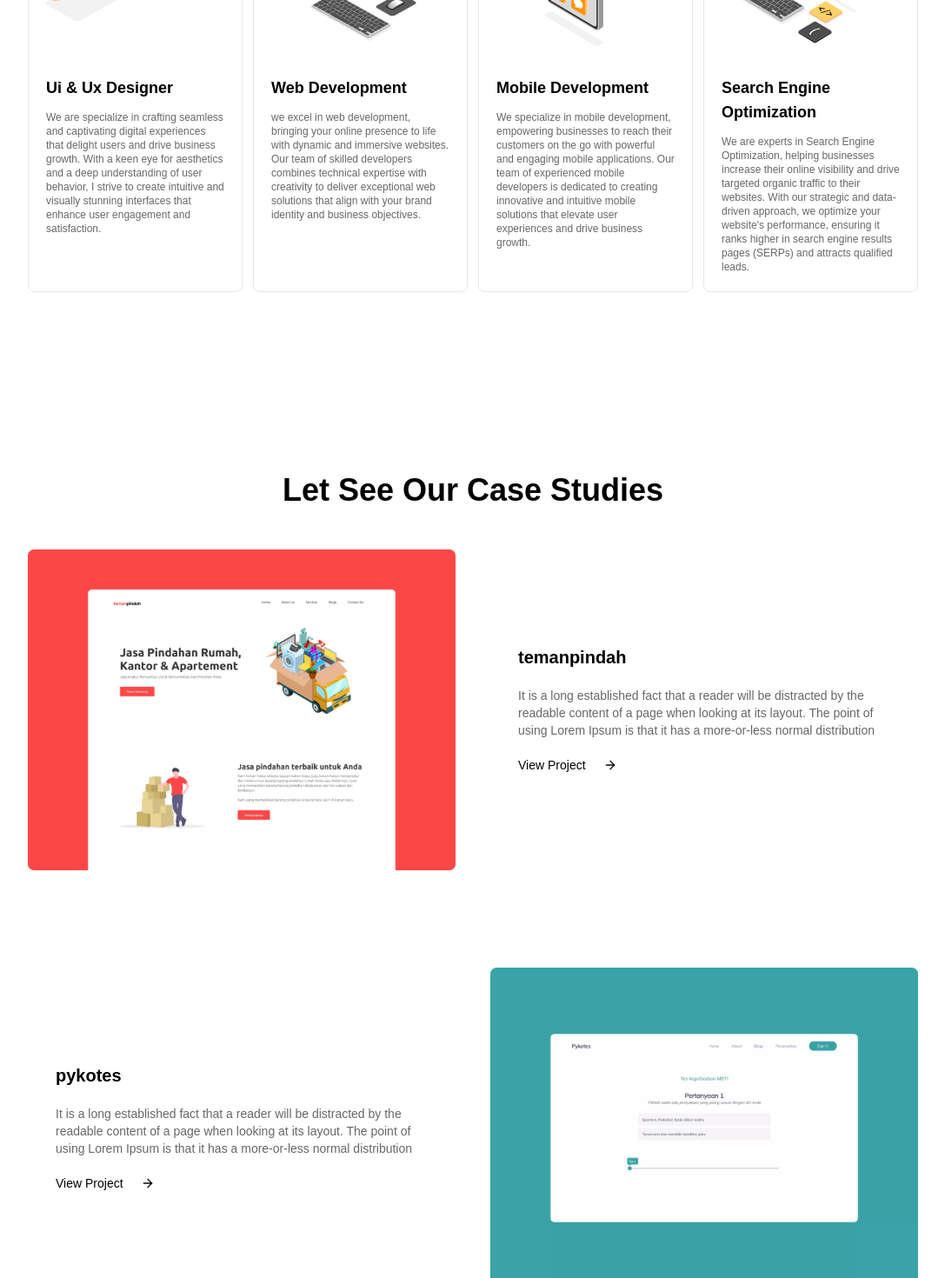
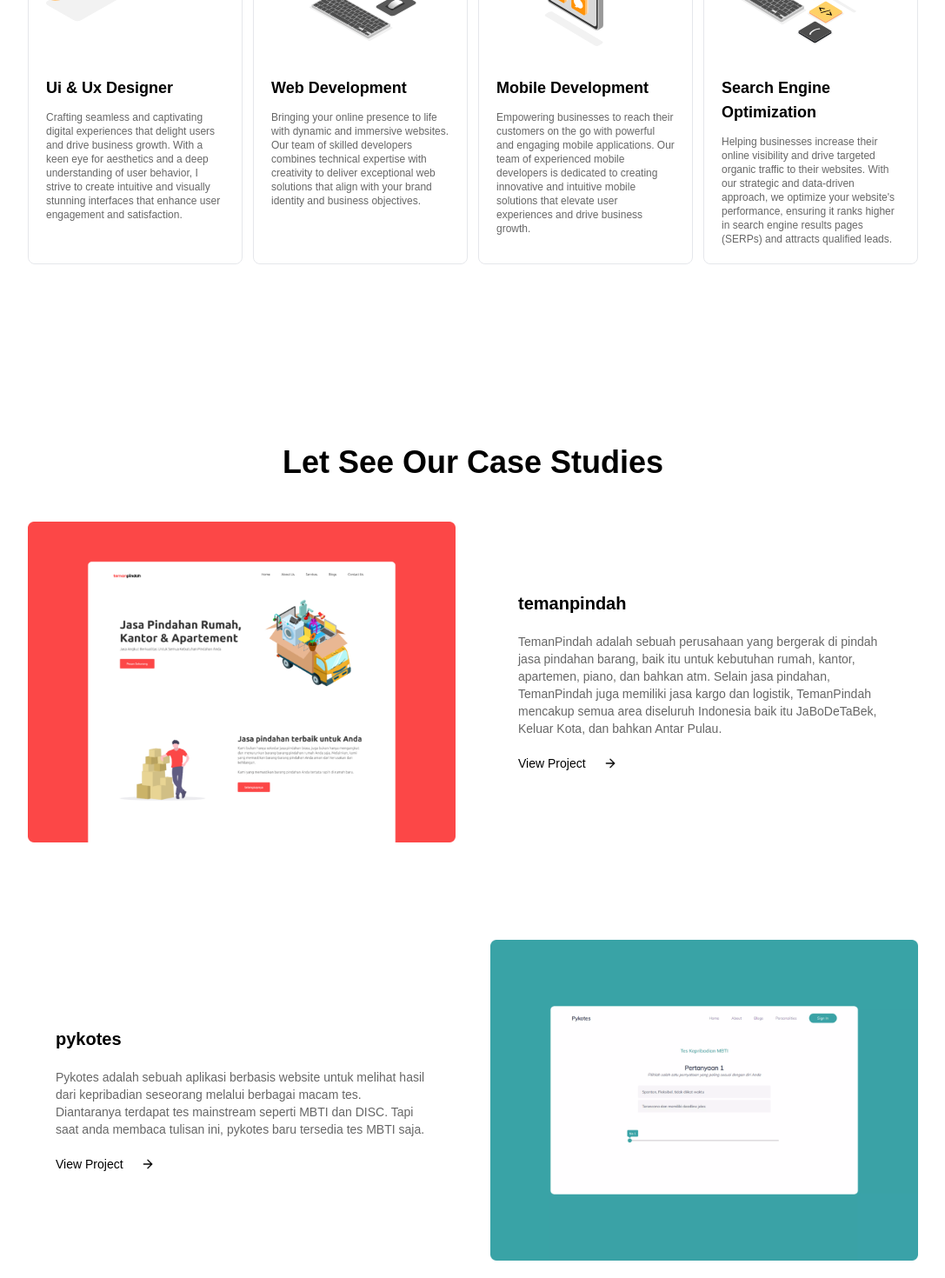
Before and after one commit to rasmadibnu/taxacode, a React (Create React App) app: page / in a window 1280 px wide. Shown: the part 1580-3050 px from the top of the page at 87% size, without its empty margins (96-1183 px from the left). Built offline with nearby package versions, Linux system fonts and the light colour scheme.

Commit message:
fix template and margin

```diff
--- a/public/index.html
+++ b/public/index.html
@@ -11,6 +11,7 @@
     />
     <meta property="og:title" content="Taxacode" />
     <meta property="og:url" content="http://taxacode.com" />
+    <meta property="og:image" content="%PUBLIC_URL%/g10.svg" />
     <link rel="apple-touch-icon" href="%PUBLIC_URL%/TC(2).svg" />
     <!--
       manifest.json provides metadata used when your web app is installed on a
--- a/src/components/Footer.js
+++ b/src/components/Footer.js
@@ -7,7 +7,7 @@
     return (
         <section id="footer" className="bg-black opacity-90 mt-24 py-10">
 
-        <div className="max-w-5xl md:mx-auto mx-5 grid md:grid-cols-5 grid-cols-2 gap-6 text-white">
+        <div className="max-w-5xl xl:mx-auto mx-5 grid md:grid-cols-5 grid-cols-2 gap-6 text-white">
             <div>
                 <p className="font-medium text-base">Find Us</p>
                 <div className="mt-5">
@@ -70,7 +70,7 @@
             </div>
         </div>
 
-        <div className="max-w-5xl md:mx-auto mx-5 md:flex md:justify-between mt-20 text-white text-xs opacity-60">
+        <div className="max-w-5xl xl:mx-auto mx-5 md:flex md:justify-between mt-20 text-white text-xs opacity-60">
             <div>
                 <ul className="flex space-x-5 ">
                     <li>Term of use</li>
--- a/src/components/Navigation.js
+++ b/src/components/Navigation.js
@@ -2,7 +2,7 @@
 import Menu from '../assets/img/menu.svg'
 const Navigation = ({setStateSidebar, ...props}) => {
     return (
-        <section id="navbar" className="max-w-5xl md:mx-auto mx-5">
+        <section id="navbar" className="max-w-5xl xl:mx-auto mx-5">
 
         <div className="flex justify-between py-7">
             <div>
--- a/src/pages/Home.js
+++ b/src/pages/Home.js
@@ -13,7 +13,7 @@
 const Home = () => {
     return (
         <>
-    <section className="max-w-5xl md:mx-auto mx-5 mt-16">
+    <section className="max-w-5xl xl:mx-auto mx-5 mt-16">
 
         <div className="grid md:grid-cols-2 gap-5">
             <div className="flex items-center">
@@ -63,7 +63,7 @@
                     </div>
                     <div className="md:mt-10 mt-5">
                         <p className="font-semibold text-lg">Ui & Ux Designer</p>
-                        <p className="mt-3 opacity-60 text-xs">We are specialize in crafting seamless and captivating digital experiences that delight users and drive business growth. With a keen eye for aesthetics and a deep understanding of user behavior, I strive to create intuitive and visually stunning interfaces that enhance user engagement and satisfaction.</p>
+                        <p className="mt-3 opacity-60 text-xs">Crafting seamless and captivating digital experiences that delight users and drive business growth. With a keen eye for aesthetics and a deep understanding of user behavior, I strive to create intuitive and visually stunning interfaces that enhance user engagement and satisfaction.</p>
                     </div>
                 </div>
                 <div data-aos="fade-down" className="border box-border px-5 py-5 rounded-lg">
@@ -72,7 +72,7 @@
                     </div>
                     <div className="md:mt-10 mt-5">
                         <p className="font-semibold text-lg">Web Development</p>
-                        <p className="mt-3 opacity-60 text-xs">we excel in web development, bringing your online presence to life with dynamic and immersive websites. Our team of skilled developers combines technical expertise with creativity to deliver exceptional web solutions that align with your brand identity and business objectives.</p>
+                        <p className="mt-3 opacity-60 text-xs">Bringing your online presence to life with dynamic and immersive websites. Our team of skilled developers combines technical expertise with creativity to deliver exceptional web solutions that align with your brand identity and business objectives.</p>
                     </div>
                 </div>
                 <div data-aos="fade-up" className="border box-border px-5 py-5 rounded-lg">
@@ -81,7 +81,7 @@
                     </div>
                     <div className="md:mt-10 mt-5">
                         <p className="font-semibold text-lg">Mobile Development</p>
-                        <p className="mt-3 opacity-60 text-xs">We specialize in mobile development, empowering businesses to reach their customers on the go with powerful and engaging mobile applications. Our team of experienced mobile developers is dedicated to creating innovative and intuitive mobile solutions that elevate user experiences and drive business growth.</p>
+                        <p className="mt-3 opacity-60 text-xs">Empowering businesses to reach their customers on the go with powerful and engaging mobile applications. Our team of experienced mobile developers is dedicated to creating innovative and intuitive mobile solutions that elevate user experiences and drive business growth.</p>
                     </div>
                 </div>
                 <div data-aos="fade-up" className="border box-border px-5 py-5 rounded-lg">
@@ -90,7 +90,7 @@
                     </div>
                     <div className="md:mt-10 mt-5">
                         <p className="font-semibold text-lg">Search Engine Optimization</p>
-                        <p className="mt-3 opacity-60 text-xs">We are experts in Search Engine Optimization, helping businesses increase their online visibility and drive targeted organic traffic to their websites. With our strategic and data-driven approach, we optimize your website's performance, ensuring it ranks higher in search engine results pages (SERPs) and attracts qualified leads.</p>
+                        <p className="mt-3 opacity-60 text-xs">Helping businesses increase their online visibility and drive targeted organic traffic to their websites. With our strategic and data-driven approach, we optimize your website's performance, ensuring it ranks higher in search engine results pages (SERPs) and attracts qualified leads.</p>
                     </div>
                 </div>
             </div>
@@ -106,7 +106,7 @@
                     <div data-aos="fade-right" className="flex items-center">
                         <div className="space-y-5 md:px-8 px-0">
                             <p className="text-xl font-bold">temanpindah</p>
-                            <p className=" opacity-60 text-sm">It is a long established fact that a reader will be distracted by the readable content of a page when looking at its layout. The point of using Lorem Ipsum is that it has a more-or-less normal distribution</p>
+                            <p className=" opacity-60 text-sm">TemanPindah adalah sebuah perusahaan yang bergerak di pindah jasa pindahan barang, baik itu untuk kebutuhan rumah, kantor, apartemen, piano, dan bahkan atm. Selain jasa pindahan, TemanPindah juga memiliki jasa kargo dan logistik, TemanPindah mencakup semua area diseluruh Indonesia baik itu JaBoDeTaBek, Keluar Kota, dan bahkan Antar Pulau.</p>
                             <Link to='/projects/temanpindah' className="flex space-x-5 text-sm">
                                 <p>View Project</p>
                                 <img src={Arrow} alt="" className="w-4"/>
@@ -121,7 +121,7 @@
                     <div data-aos="fade-right" className="flex items-center">
                         <div className="space-y-5 md:px-8 px-0">
                             <p className="text-xl font-bold">pykotes</p>
-                            <p className="opacity-60 text-sm">It is a long established fact that a reader will be distracted by the readable content of a page when looking at its layout. The point of using Lorem Ipsum is that it has a more-or-less normal distribution</p>
+                            <p className="opacity-60 text-sm">Pykotes adalah sebuah aplikasi berbasis website untuk melihat hasil dari kepribadian seseorang melalui berbagai macam tes. Diantaranya terdapat tes mainstream seperti MBTI dan DISC. Tapi saat anda membaca tulisan ini, pykotes baru tersedia tes MBTI saja.</p>
                             <Link to="/projects/pykotes" className="flex space-x-5 text-sm">
                                 <p>View Project</p>
                                 <img src={Arrow} alt="" className="w-4"/>
@@ -139,7 +139,7 @@
                     <div data-aos="fade-right" className="flex items-center">
                         <div className="space-y-5 md:px-8 px-0">
                             <p className="text-xl font-bold">Find Jobs</p>
-                            <p className=" opacity-60 text-sm">It is a long established fact that a reader will be distracted by the readable content of a page when looking at its layout. The point of using Lorem Ipsum is that it has a more-or-less normal distribution</p>
+                            <p className=" opacity-60 text-sm">Find Jobs adalah sebuah aplikasi mobile yang dirancang untuk membantu pengguna dalam mencari pekerjaan yang sesuai dengan minat, kualifikasi, dan preferensi mereka. Aplikasi ini menyediakan berbagai fitur dan fungsionalitas yang memudahkan pengguna dalam menemukan dan melamar pekerjaan yang diinginkan.</p>
                             <Link to="/projects/find-jobs" className="flex space-x-5 text-sm">
                                 <p>View Project</p>
                                 <img src={Arrow} alt="" className="w-4"/>
```
Also changed, not shown: src/pages/Project.js (+4 -4 lines), public/g10.svg (added).
